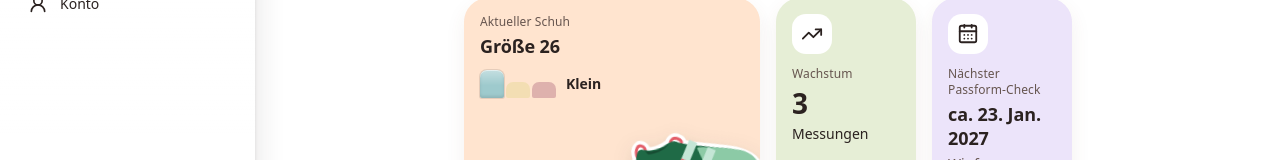
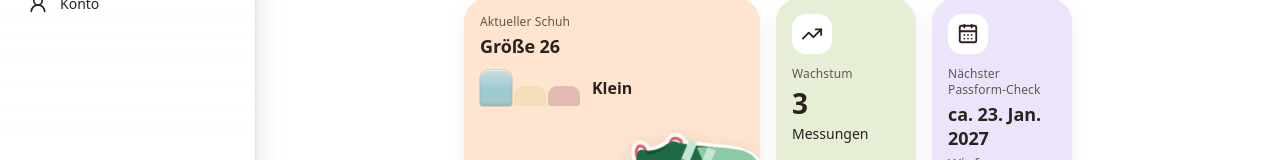
Before and after one commit to linusf-glitch/PWA, a React (Vite) app: page / in a window 1280 px wide. Shown: the part 338-498 px from the top of the page. Built offline with nearby package versions, Linux system fonts and the light colour scheme; no server answers.

Commit message:
Setting chip: bigger default size, fainter inactive steps
Co-Authored-By: Claude Sonnet 5.5 <noreply@anthropic.com>
Claude-Session: https://claude.ai/code/session_013J3c1kTSK9jiHJ6FRS8sRw

```diff
--- a/src/components/sizeless/setting-chip.tsx
+++ b/src/components/sizeless/setting-chip.tsx
@@ -15,7 +15,7 @@ const FILL: Record<ShoeSetting, string> = {
 }
 const STEP = {
   sm: { step: 'w-[15px] h-2.5 rounded-t-[5px] rounded-b-[2px]', on: 'h-[18px]', gap: 'gap-2 text-caption' },
-  md: { step: 'w-6 h-4 rounded-t-[7px] rounded-b-[2px]', on: 'h-7', gap: 'gap-2.5 text-label' },
+  md: { step: 'w-8 h-5 rounded-t-[9px] rounded-b-[3px]', on: 'h-9', gap: 'gap-3 text-body' },
   lg: { step: 'w-9 h-6 rounded-t-[11px] rounded-b-[3px]', on: 'h-11', gap: 'flex-col items-start gap-2.5 text-label' },
 }
 
@@ -51,7 +51,7 @@ export function SettingChip({ setting, size = 'md', prefix, animate, className }
               FILL[k],
               k === setting
                 ? cn(s.on, 'bg-[linear-gradient(180deg,rgb(255_255_255/0.4),transparent_55%)] shadow-[inset_0_1px_0_rgb(255_255_255/0.55),inset_0_-2px_3px_rgb(0_0_0/0.1),0_0_0_1px_rgb(43_34_32/0.12)]', animate && 'sz-rise')
-                : 'opacity-50 saturate-[0.55]',
+                : 'opacity-40 saturate-[0.5]',
             )}
           />
         ))}
```
Also changed, not shown: 1 other file (tests, documents, lock files or other folders).
